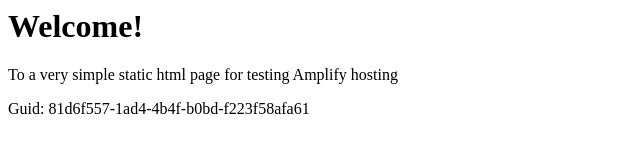
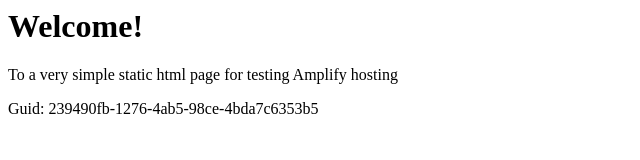
Before and after one commit to aws-aemilia-iad/Github-PR-Commit-Integration-Test-DoNotTouch-GitHubWebhookPushCanaryTest-v1-preprod-us-east-1, a website: page src/index.html in a window 1280 px wide. Shown: the full height of the page, 0-640 px from the left. Drawn offline with Linux system fonts and the light colour scheme.

Commit message:
commit from integ tests

```diff
--- a/src/index.html
+++ b/src/index.html
@@ -12,6 +12,6 @@
 <body>
     <h1>Welcome!</h1>
     <p>To a very simple static html page for testing Amplify hosting</p>
-    <p>Guid: 81d6f557-1ad4-4b4f-b0bd-f223f58afa61</p></body>
+    <p>Guid: 239490fb-1276-4ab5-98ce-4bda7c6353b5</p></body>
 
 </html>
```
